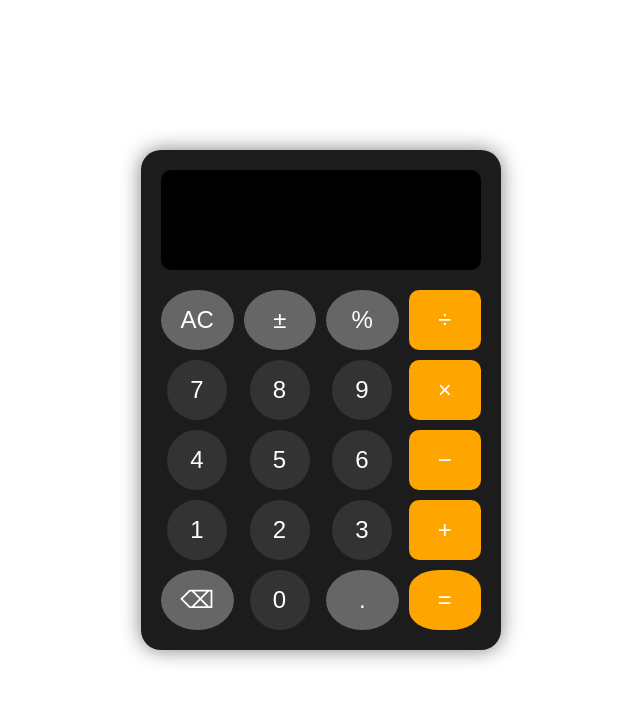
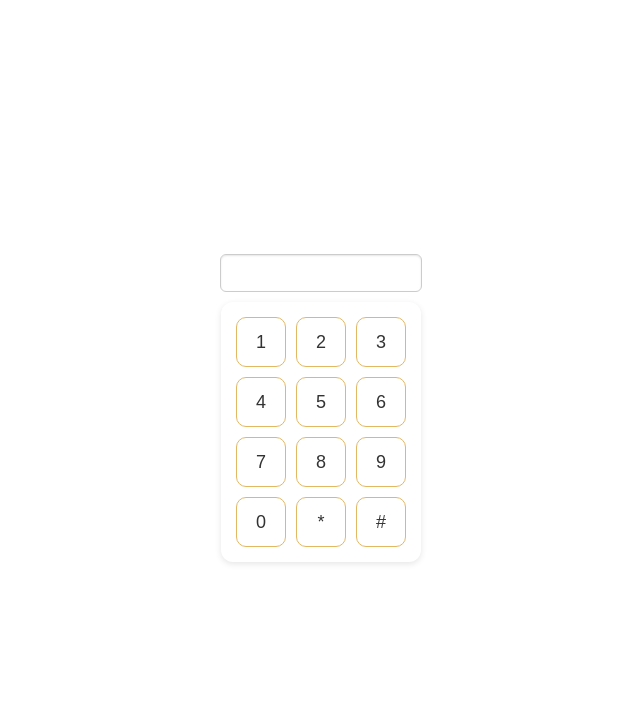
Before and after one commit to yeonui0625/homepage_project, a plain HTML site: page phone.html in a window 1280 px wide. Shown: the whole page, without its empty margins (319-959 px from the left). Drawn offline with Linux system fonts and the light colour scheme.

Commit message:
전화기 입력 형식 수정 (하이픈 자동 삽입, 13자 제한)

```diff
--- a/phone.html
+++ b/phone.html
@@ -1,281 +1,145 @@
 <!DOCTYPE html>
 <html lang="ko">
 <head>
-  <meta charset="UTF-8" />
-  <meta name="viewport" content="width=device-width, initial-scale=1.0" />
-  <title>계산기</title>
+  <meta charset="UTF-8">
+  <title>전화기</title>
   <style>
     body {
-      background: #ffffff;
       display: flex;
       justify-content: center;
       align-items: center;
       height: 100vh;
-      font-family: sans-serif;
-      margin: 0;
+      background: #ffffff;
+      font-family: 'Segoe UI', Tahoma, Geneva, Verdana, sans-serif;
     }
-    .calculator {
-      background: #1c1c1c;
-      border-radius: 20px;
-      padding: 20px;
-      width: 320px;
-      box-shadow: 0 0 20px rgba(0, 0, 0, 0.5);
-    }
-    .display {
-      background: black;
-      color: white;
-      text-align: right;
-      padding: 10px 20px;
-      border-radius: 10px;
-      margin-bottom: 20px;
-      height: 80px;
-      overflow-x: auto;
-      white-space: nowrap;
+
+    .phone-container {
       display: flex;
       flex-direction: column;
-      justify-content: center;
-    }
-    .expression {
-      font-size: 16px;
-      color: #aaa;
-      height: 20px;
-      overflow-x: auto;
-      white-space: nowrap;
-      text-overflow: ellipsis;
-    }
-    .result {
-      font-size: 40px;
-      color: white;
-    }
-    .buttons {
-      display: grid;
-      grid-template-columns: repeat(4, 1fr);
-      gap: 10px;
-    }
-    button {
-      font-size: 24px;
-      border: none;
-      outline: none;
-      cursor: pointer;
-      color: white;
-    }
-    .number {
-      background: #333;
-      border-radius: 50%;
-      height: 60px;
-      width: 60px;
-      transform: translate(6px, 0px);
-    }
-    .operator {
-      background: orange;
-      border-radius: 10px;
-      height: 60px;
-    }
-    .extra {
-      background: #666;
-      border-radius: 50%;
-      height: 60px;
-    }
-    .equal {
-      background: orange;
-      border-radius: 30px / 20px;
-      height: 60px;
-    }
-    /* Chrome, Safari, Edge, Opera */
-input::-webkit-outer-spin-button,
-input::-webkit-inner-spin-button {
-  -webkit-appearance: none;
-  margin: 0;
+      align-items: center;
     }
 
-/* Firefox */
-input[type=number] {
-  -moz-appearance: textfield;
+    #display {
+      width: 180px;
+      height: 36px;
+      font-size: 18px;
+      margin-bottom: 10px;
+      padding: 0 10px;
+      border: 1px solid #ccc;
+      border-radius: 6px;
+      text-align: center;
+      background-color: #fff;
+      box-shadow: inset 0 1px 2px rgba(0,0,0,0.1);
+      user-select: none;
+      line-height: 36px;
     }
+
+    .keypad {
+      display: grid;
+      grid-template-columns: repeat(3, 50px);
+      gap: 10px;
+      background: #ffffff;
+      padding: 15px;
+      border-radius: 12px;
+      box-shadow: 0 2px 6px rgba(0,0,0,0.1);
+    }
+
+    .keypad button {
+      height: 50px;
+      width: 50px;
+      border: 1px solid #e3b865;
+      border-radius: 10px;
+      font-size: 18px;
+      background-color: white;
+      color: #333;
+      cursor: pointer;
+      transition: background-color 0.2s;
+    }
+
+    .keypad button:hover {
+      background-color: #fddc7a;
+    }
+
+
+    /* 키보드 입력 시 버튼에 임시로 적용할 클래스 */
+.keypad button.pressed {
+  background-color: #fddc7a !important;
+}
+
 
   </style>
 </head>
 <body>
-  <div class="calculator">
-    <div id="display" class="display">
-      <div id="expression" class="expression"></div>
-      <div id="result" class="result">0</div>
-    </div>
-    <div class="buttons">
-      <button class="extra" onclick="clearAll()">AC</button>
-      <button class="extra" onclick="toggleSign()">±</button>
-      <button class="extra" onclick="togglePercent()">%</button>
-      <button class="operator" onclick="appendOperator('/')">÷</button>
-
-      <button class="number" onclick="appendNumber('7')">7</button>
-      <button class="number" onclick="appendNumber('8')">8</button>
-      <button class="number" onclick="appendNumber('9')">9</button>
-      <button class="operator" onclick="appendOperator('*')">×</button>
-
-      <button class="number" onclick="appendNumber('4')">4</button>
-      <button class="number" onclick="appendNumber('5')">5</button>
-      <button class="number" onclick="appendNumber('6')">6</button>
-      <button class="operator" onclick="appendOperator('-')">−</button>
-
-      <button class="number" onclick="appendNumber('1')">1</button>
-      <button class="number" onclick="appendNumber('2')">2</button>
-      <button class="number" onclick="appendNumber('3')">3</button>
-      <button class="operator" onclick="appendOperator('+')">+</button>
-
-      <button class="extra" onclick="deleteLast()">⌫</button>
-      <button class="number" onclick="appendNumber('0')">0</button>
-      <button class="extra" onclick="appendDot()">.</button>
-      <button class="equal" onclick="calculate()">=</button>
+  <div class="phone-container">
+    <div id="display"></div>
+    <div class="keypad">
+      <button onclick="press('1')">1</button>
+      <button onclick="press('2')">2</button>
+      <button onclick="press('3')">3</button>
+      <button onclick="press('4')">4</button>
+      <button onclick="press('5')">5</button>
+      <button onclick="press('6')">6</button>
+      <button onclick="press('7')">7</button>
+      <button onclick="press('8')">8</button>
+      <button onclick="press('9')">9</button>
+      <button onclick="press('0')">0</button>
+      <button onclick="press('*')">*</button>
+      <button onclick="press('#')">#</button>
     </div>
   </div>
 
   <script>
-    let currentInput = '';
-    let expression = '';
-    let lastWasCalculation = false;
+ let rawInput = '';
 
-    function updateDisplay() {
-      document.getElementById('expression').textContent = expression + currentInput;
-      let expToCalc = expression + currentInput;
+function formatNumber(input) {
+  // 하이픈 없이 최대 11글자만 남기기 (왜냐면 하이픈이 2개 추가되면 총 13글자니까)
+  const raw = input.slice(0, 11);
+  let result = '';
 
-      if (/[+\-*/.]$/.test(expToCalc)) {
-        try {
-          let expWithoutOp = expToCalc.slice(0, -1);
-          let res = eval(expWithoutOp);
-          if (!Number.isInteger(res)) res = res.toFixed(10).replace(/\.?0+$/, '');
-          document.getElementById('result').textContent = res;
-        } catch {
-          document.getElementById('result').textContent = '';
-        }
-        return;
+  for (let i = 0; i < raw.length; i++) {
+    if (i === 3 || i === 7) result += '-'; // 4번째, 8번째 문자 앞에 하이픈
+    result += raw[i];
   }
 
-      if (expToCalc === '') {
-        document.getElementById('result').textContent = '';
-        return;
+  return result;
 }
 
-      try {
-        let res = eval(expToCalc);
-        if (!Number.isInteger(res)) res = res.toFixed(10).replace(/\.?0+$/, '');
-        document.getElementById('result').textContent = res;
-      } catch {
-        document.getElementById('result').textContent = '';
-      }
+
+
+function press(char) {
+  if (!/[0-9*#]/.test(char)) return;
+
+  // 미리 추가했을 때 결과 문자열이 13자를 초과하면 무시
+  const testInput = rawInput + char;
+  if (formatNumber(testInput).length > 13) return;
+
+  rawInput += char;
+  document.getElementById('display').textContent = formatNumber(rawInput);
 }
 
-    function appendNumber(num) {
-      if (lastWasCalculation) {
-        currentInput = '';
-        expression = '';
-        lastWasCalculation = false;
-      }
-      if (num === '0' && currentInput === '0') return;
-      currentInput += num;
-      updateDisplay();
-    }
 
-    function appendDot() {
-      if (lastWasCalculation) {
-        currentInput = '';
-        expression = '';
-        lastWasCalculation = false;
-      }
-      if (!currentInput.includes('.')) {
-        currentInput += currentInput ? '.' : '0.';
-        updateDisplay();
-      }
-    }
 
-    function appendOperator(op) {
-      if (!currentInput && !expression) return;
-      if (lastWasCalculation) lastWasCalculation = false;
-      if (currentInput) {
-        expression += currentInput;
-        currentInput = '';
-      }
-      if (/[+\-*/]$/.test(expression)) {
-        expression = expression.slice(0, -1) + op;
-      } else {
-        expression += op;
-      }
-      updateDisplay();
-    }
+// 마우스 클릭 입력은 HTML에서 onclick으로 연결됨
 
-    function calculate() {
-      if (!currentInput && !expression) return;
-      if (currentInput) expression += currentInput;
-      else if (/[+\-*/]$/.test(expression)) expression = expression.slice(0, -1);
-
-      try {
-        let result = eval(expression);
-        if (!Number.isInteger(result)) result = result.toFixed(10).replace(/\.?0+$/, '');
-        currentInput = result.toString();
-        expression = '';
-        document.getElementById('expression').textContent = ' ';
-        document.getElementById('result').textContent = currentInput;
-        lastWasCalculation = true;
-      } catch {
-        currentInput = 'Error';
-        expression = '';
-        document.getElementById('expression').textContent = ' ';
-        document.getElementById('result').textContent = currentInput;
-        lastWasCalculation = true;
-      }
-    }
-
-    function deleteLast() {
-      if (lastWasCalculation) {
-        currentInput = '';
-        expression = '';
-        lastWasCalculation = false;
-        updateDisplay();
-        return;
-      }
-      if (currentInput) {
-        currentInput = currentInput.slice(0, -1);
-        updateDisplay();
-      }
-    }
-
-    function clearAll() {
-      currentInput = '';
-      expression = '';
-      lastWasCalculation = false;
-      updateDisplay();
-    }
-
-    function togglePercent() {
-      if (!currentInput) return;
-      let num = parseFloat(currentInput);
-      if (!isNaN(num)) {
-        currentInput = (num / 100).toString();
-        updateDisplay();
-      }
-    }
-
-    function toggleSign() {
-      if (!currentInput) return;
-      let num = parseFloat(currentInput);
-      if (!isNaN(num)) {
-        currentInput = (-num).toString();
-        updateDisplay();
-      }
-    }
-
+// 키보드 입력 + 버튼 반짝임
 window.addEventListener('keydown', function(e) {
   const key = e.key;
-      if (key >= '0' && key <= '9') appendNumber(key);
-      else if (key === '.') appendDot();
-      else if ('+-*/'.includes(key)) appendOperator(key);
-      else if (key === 'Enter' || key === '=') {
-        e.preventDefault();
-        calculate();
-      } else if (key === 'Backspace') deleteLast();
-      else if (key === '%') togglePercent();
+
+  if (/[0-9*#]/.test(key)) {
+    press(key);
+
+    // 시각 효과: 눌린 버튼 배경 변경
+    const buttons = document.querySelectorAll('.keypad button');
+    buttons.forEach(btn => {
+      if (btn.textContent === key) {
+        btn.classList.add('pressed');
+        setTimeout(() => btn.classList.remove('pressed'), 150);
+      }
+    });
+  }
 });
 
-    clearAll();
+
   </script>
 </body>
 </html>
```
Also changed, not shown: calculator.html (+0 -5 lines). Lines whose indentation alone changed are shown as unchanged.
